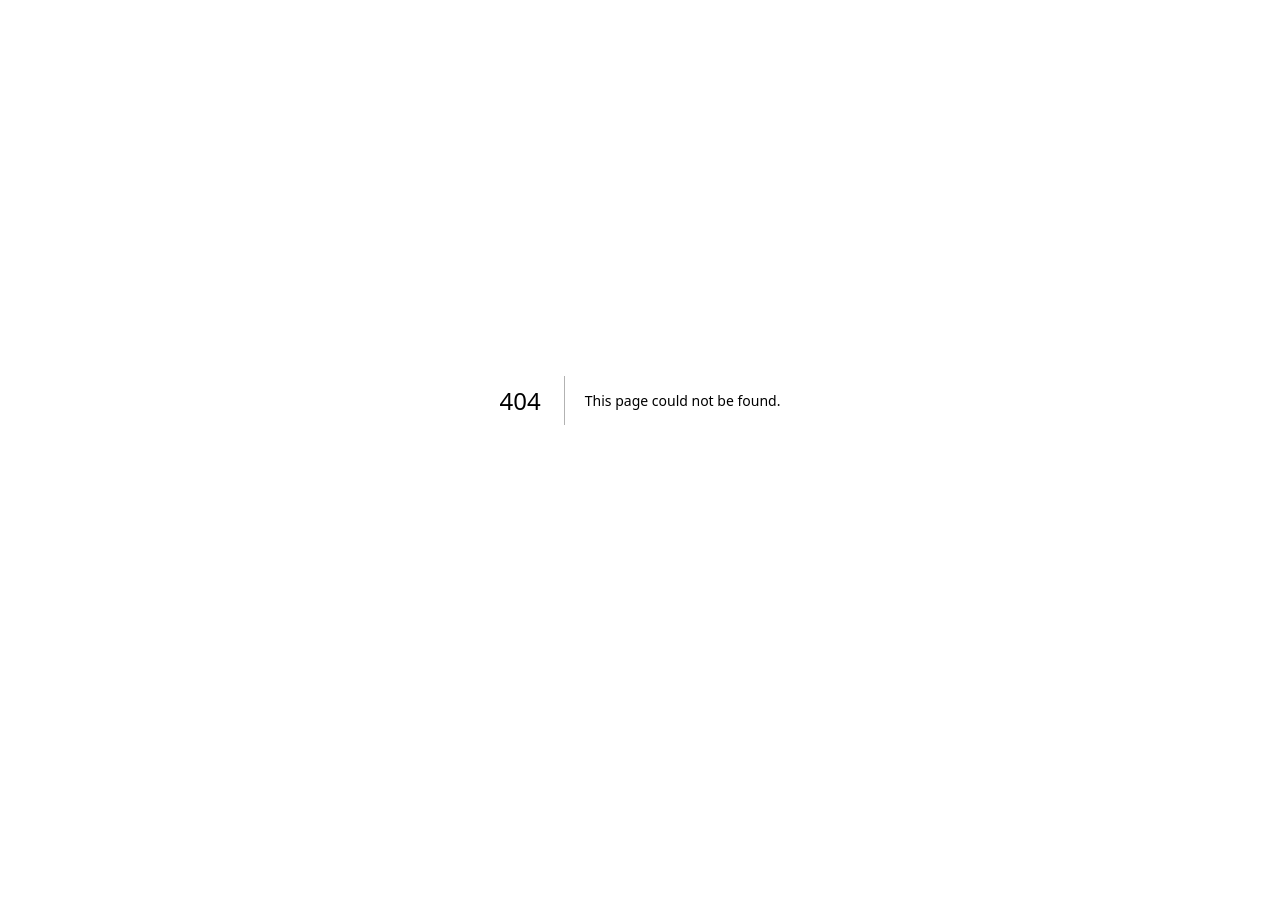
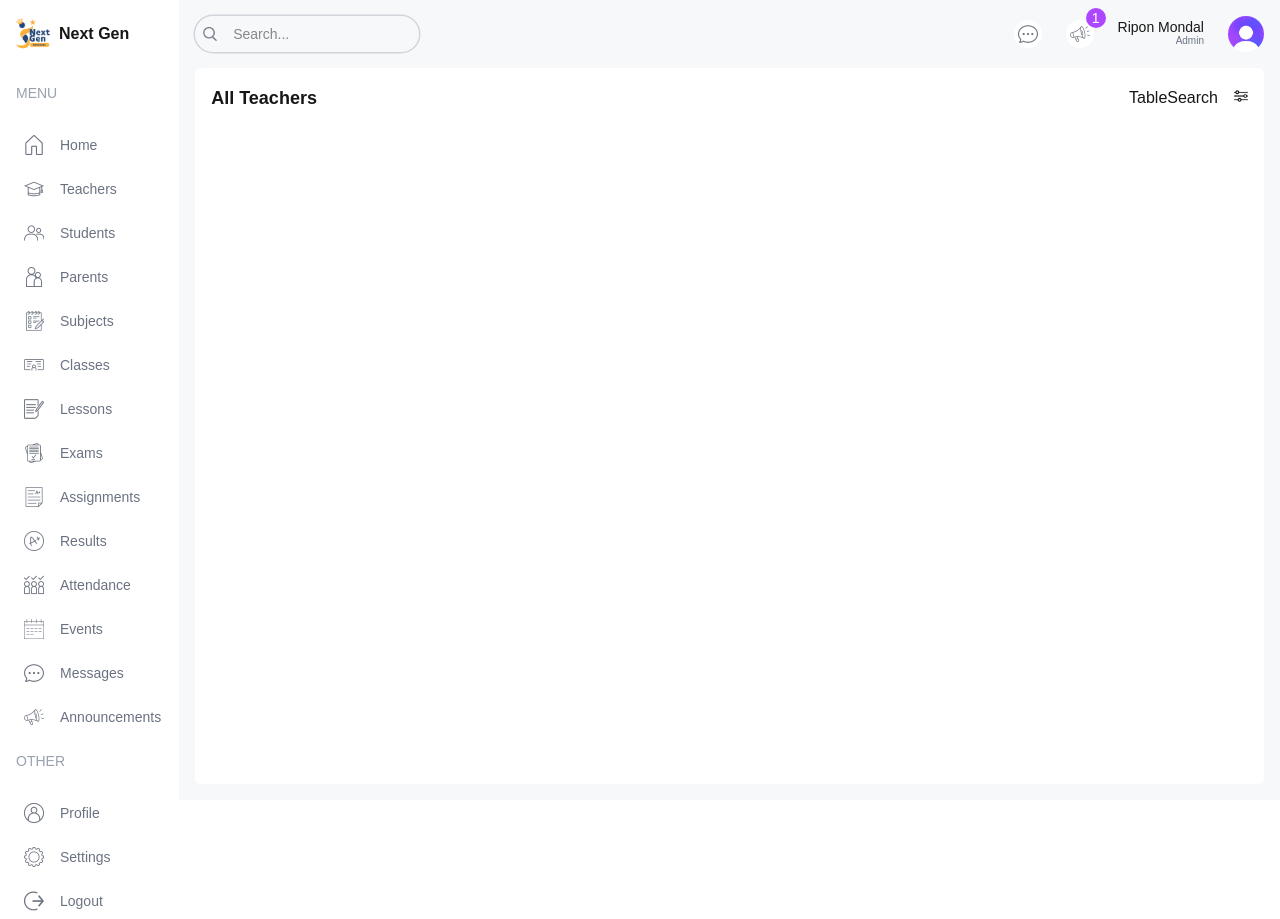
Before and after one commit to riponmondalbd/next-gen-school, a Next.js app: page /list/teachers in a window 1280 px wide. Before the commit this address had no page. Before the commit the page ends 800 px from the top, so only its background shows below. Built offline with nearby package versions, Linux system fonts and the light colour scheme.

Commit message:
make a TeachersListPage to show all teachers and also make a TableSearch components to reuse search box. Inside TeachersListPage make 3 part of the components. Top section make name import TableSearch component and all filters first button

```diff
--- /dev/null
+++ b/src/app/(dashboard)/list/teachers/page.tsx
@@ -0,0 +1,32 @@
+import TableSearch from "@/components/TableSearch";
+import Image from "next/image";
+
+export default function TeacherListPage() {
+  return (
+    <div className="bg-white p-4 rounded-md flex-1 m-4 mt-0">
+      {/* top section */}
+      <div className="flex items-center justify-between">
+        <h1 className="hidden md:block text-lg font-semibold">All Teachers</h1>
+        <div className="flex flex-col md:flex-row items-center gap-4 w-full md:w-auto">
+          {/* search box */}
+          <TableSearch />
+          {/* all filters */}
+          <div className="">
+            <button>
+              <Image
+                src={"/assets/filter.png"}
+                alt="filter icon"
+                width={14}
+                height={14}
+              />
+            </button>
+          </div>
+        </div>
+      </div>
+      {/* list of the teachers section */}
+      <div className=""></div>
+      {/* pagination section */}
+      <div className=""></div>
+    </div>
+  );
+}
--- /dev/null
+++ b/src/components/TableSearch.tsx
@@ -0,0 +1,3 @@
+export default function TableSearch() {
+  return <div>TableSearch</div>;
+}
```
